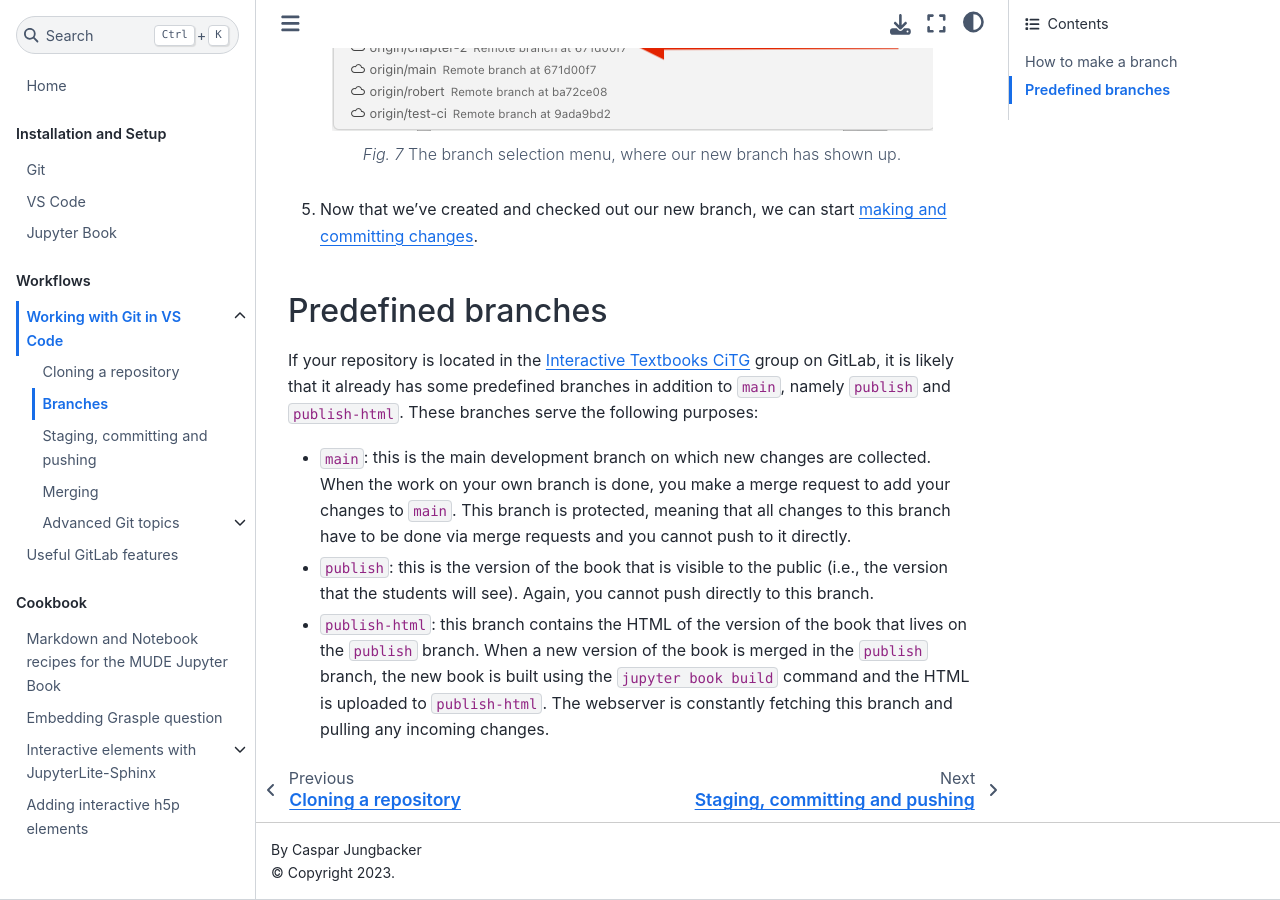
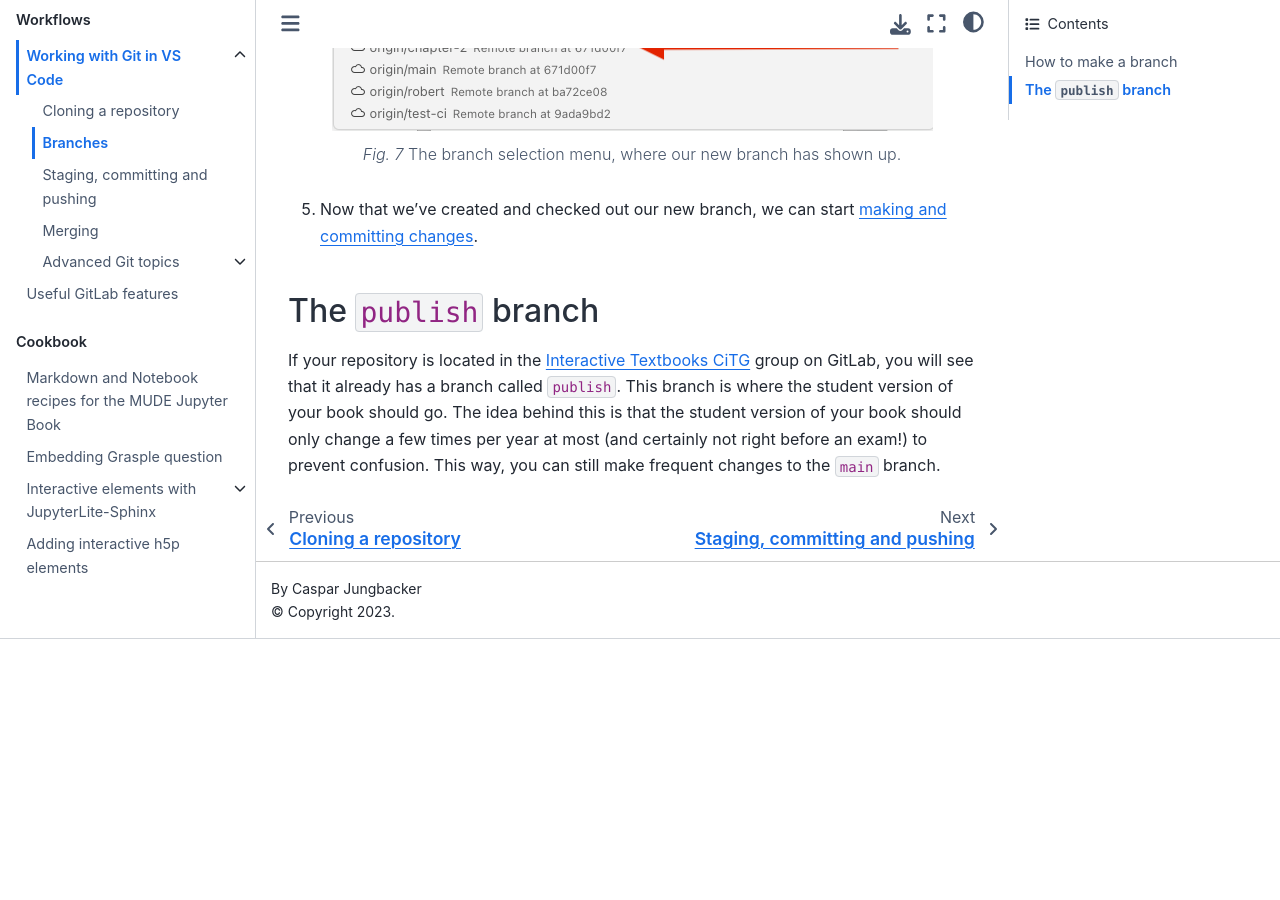
Before and after one commit to TeachBooks/mirror_teachbook_manual, a Jupyter Book: the page built from book/workflows/git-branch.md, in a window 1280 px wide and 900 px high, scrolled down 2915 px. Built offline with Jupyter Book 1.0.4 settings and Sphinx 7.4.7 and the Sphinx Book theme 1.1.4, drawn with Linux system fonts in a browser that asks for light colours; after the commit the page ends 3554 px from its top, so only the background shows below that.

Commit message:
Update section on branches

```diff
--- a/book/workflows/git-branch.md
+++ b/book/workflows/git-branch.md
@@ -50,10 +50,6 @@
 
 5. Now that we've created and checked out our new branch, we can start {ref}`making and committing changes <stage-commit-push>`.
 
-## Predefined branches
+## The `publish` branch
 
-If your repository is located in the [Interactive Textbooks CiTG](https://gitlab.tudelft.nl/interactivetextbooks-citg) group on GitLab, it is likely that it already has some predefined branches in addition to `main`, namely `publish` and `publish-html`. These branches serve the following purposes:
-
-- `main`: this is the main development branch on which new changes are collected. When the work on your own branch is done, you make a merge request to add your changes to `main`. This branch is protected, meaning that all changes to this branch have to be done via merge requests and you cannot push to it directly.
-- `publish`: this is the version of the book that is visible to the public (i.e., the version that the students will see). Again, you cannot push directly to this branch.
-- `publish-html`: this branch contains the HTML of the version of the book that lives on the `publish` branch. When a new version of the book is merged in the `publish` branch, the new book is built using the `jupyter book build` command and the HTML is uploaded to `publish-html`. The webserver is constantly fetching this branch and pulling any incoming changes.
+If your repository is located in the [Interactive Textbooks CiTG](https://gitlab.tudelft.nl/interactivetextbooks-citg) group on GitLab, you will see that it already has a branch called `publish`. This branch is where the student version of your book should go. The idea behind this is that the student version of your book should only change a few times per year at most (and certainly not right before an exam!) to prevent confusion. This way, you can still make frequent changes to the `main` branch.
```
